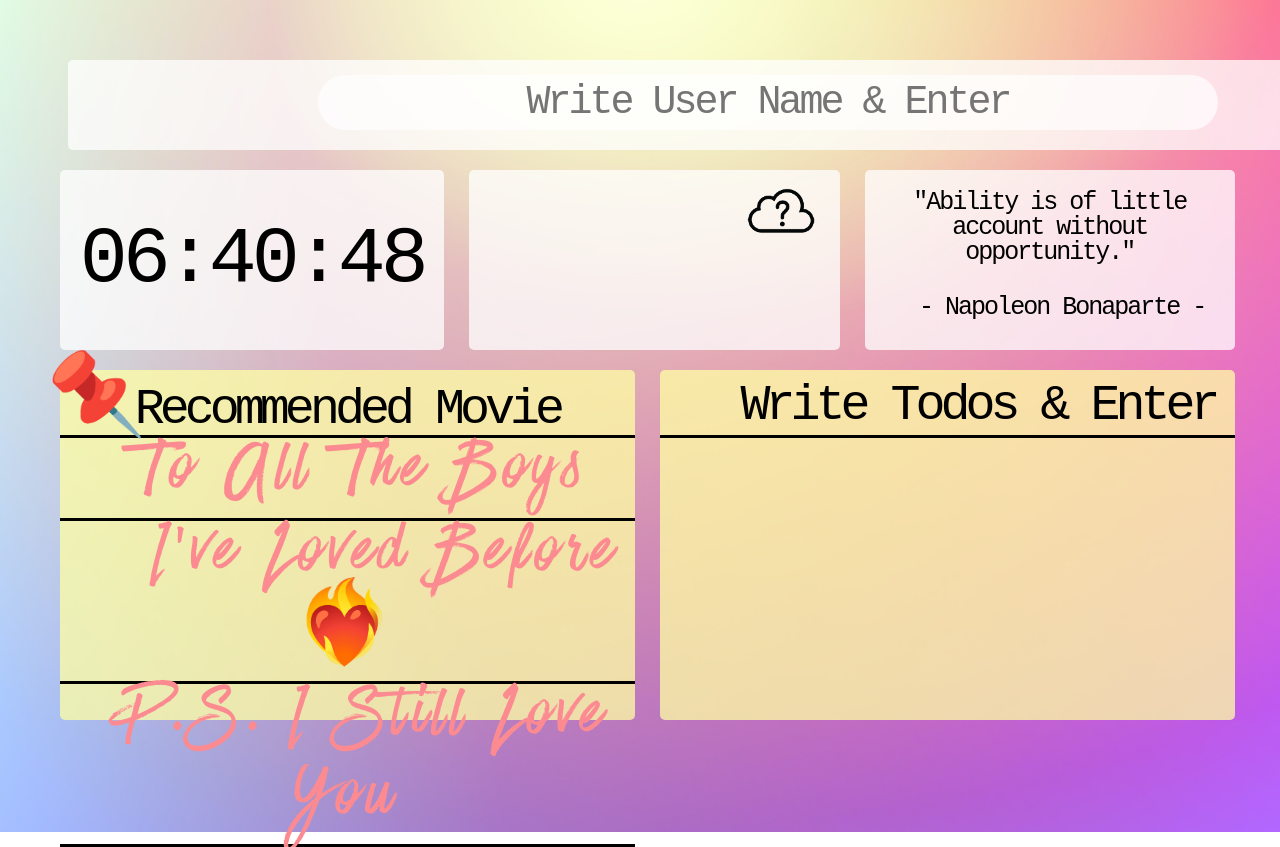
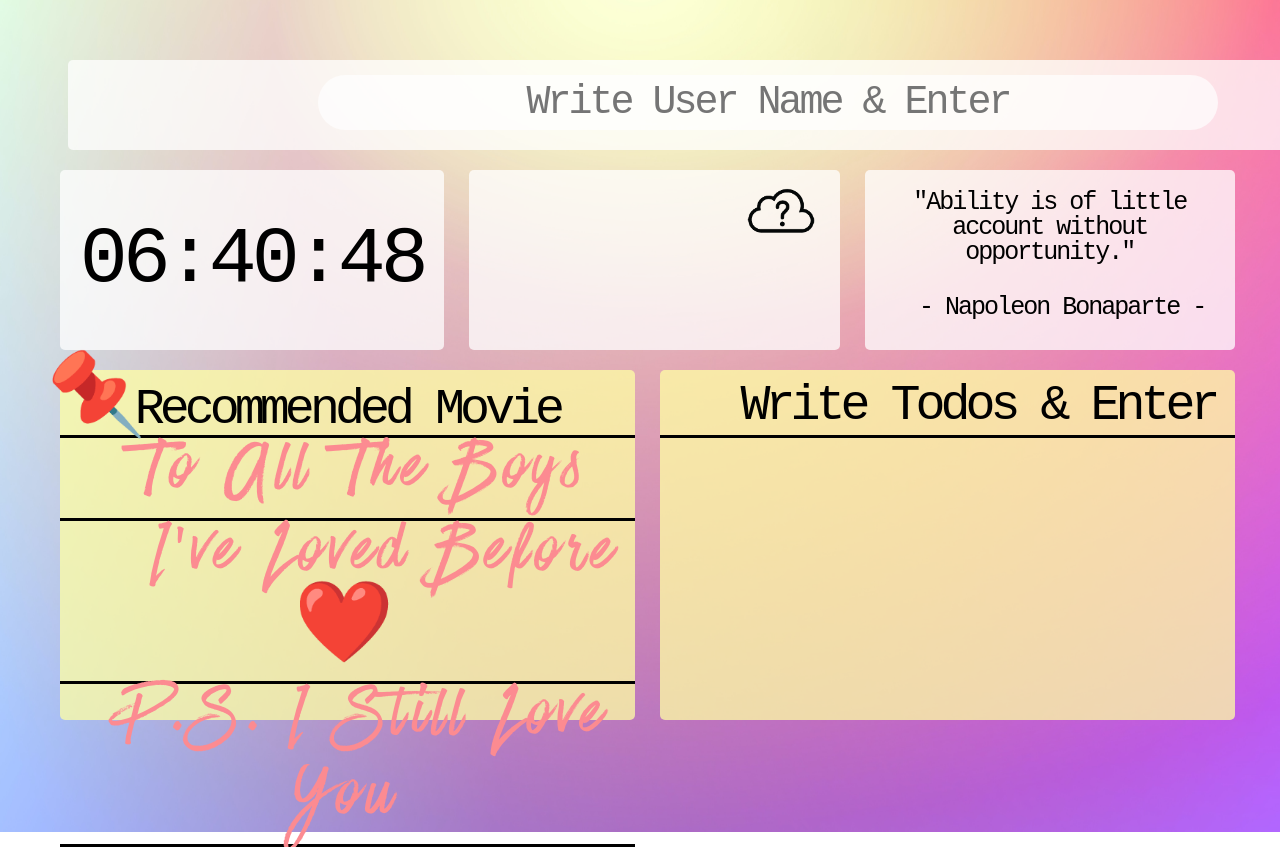
Before and after one commit to Submittt/Nomad-VanilaJS_Clon, a plain HTML site: page index.html in a window 1280 px wide. Shown: the top 847 px of the page. Drawn offline with Linux system fonts and the light colour scheme.

Commit message:
Add files via upload

```diff
--- a/index.html
+++ b/index.html
@@ -42,7 +42,7 @@
             <div class="postit">
                 <div class="postFirstLine">Recommended Movie</div>
                 <div>&nbsp;To All The Boys</div>
-                <div>&nbsp;&nbsp;&nbsp;I've Loved Before❤️‍🔥</div>
+                <div>&nbsp;&nbsp;&nbsp;I've Loved Before❤️</div>
                 <div>&nbsp;P.S. I Still Love You</div>
             </div>
             <div class="todoBox">
```
